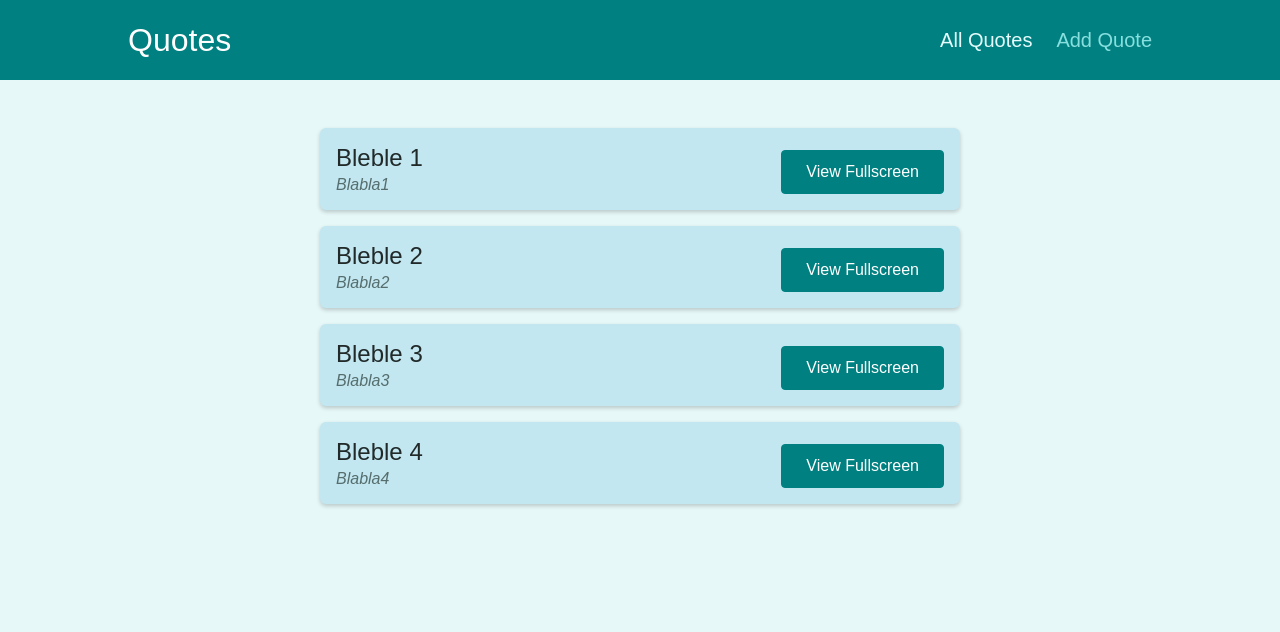
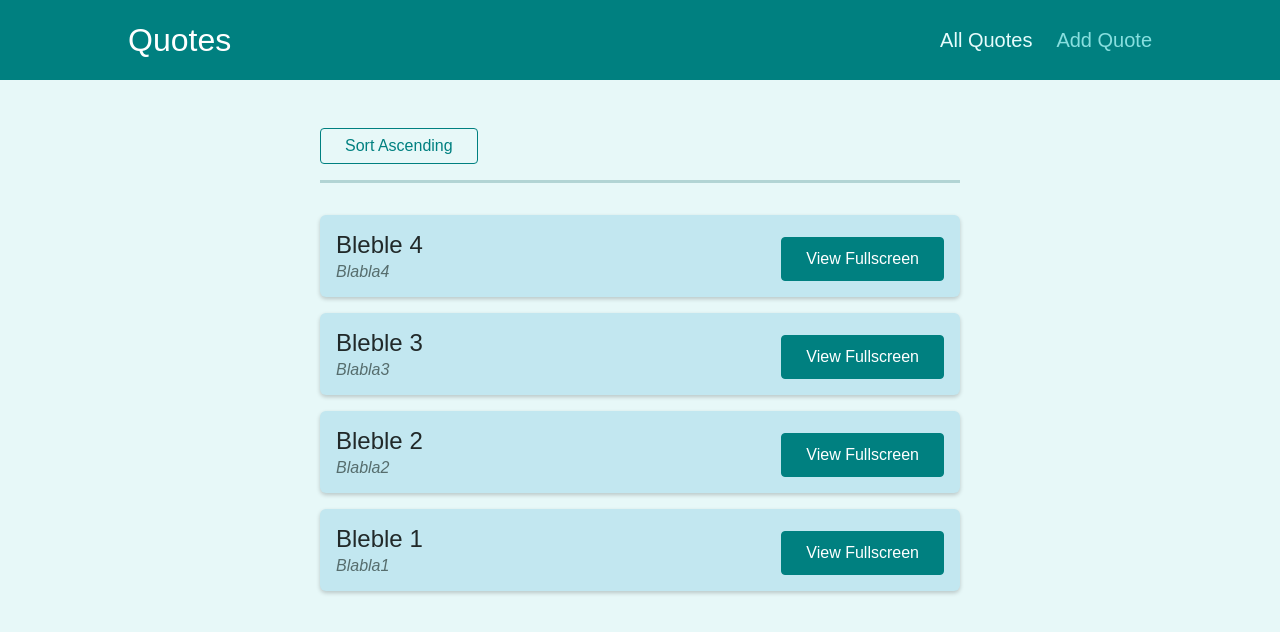
Before and after one commit to amandagpearce/react-router-adv, a React (Create React App) app: page /quotes in a window 1280 px wide. Shown: the top 632 px of the page. Built offline with nearby package versions, Linux system fonts and the light colour scheme.

Commit message:
added sorting + link to comments

```diff
--- a/src/components/quotes/QuoteForm.js
+++ b/src/components/quotes/QuoteForm.js
@@ -1,12 +1,15 @@
-import { useRef } from 'react';
+import { Fragment, useRef, useState } from 'react';
 
 import Card from './../UI/Card';
 import LoadingSpinner from './../UI/LoadingSpinner';
 import classes from './QuoteForm.module.css';
 
+import { Prompt } from 'react-router-dom';
+
 const QuoteForm = (props) => {
   const authorInputRef = useRef();
   const textInputRef = useRef();
+  const [isEntering, setIsEntering] = useState(false);
 
   function submitFormHandler(event) {
     event.preventDefault();
@@ -19,7 +22,18 @@ const QuoteForm = (props) => {
     props.onAddQuote({ author: enteredAuthor, text: enteredText });
   }
 
+  const formFocusedHandler = () => {
+    setIsEntering(true);
+  }
+
+  const finishedEnteringHandler = () => {
+    setIsEntering(false);
+  }
+
   return (
+    <Fragment>
+      {/* prompting the user in case he does some work in the form but tries to leave the page */}
+    <Prompt when={isEntering} message={(location) => 'Are you sure you want to leave? All your entered data will be lost'}/> {/* the function inside message receives a location of the page we're trying to reach */}
     <Card>
       <form className={classes.form} onSubmit={submitFormHandler}>
         {props.isLoading && (
@@ -30,17 +44,18 @@ const QuoteForm = (props) => {
 
         <div className={classes.control}>
           <label htmlFor='author'>Author</label>
-          <input type='text' id='author' ref={authorInputRef} />
+          <input onFocus={formFocusedHandler} type='text' id='author' ref={authorInputRef} />
         </div>
         <div className={classes.control}>
           <label htmlFor='text'>Text</label>
-          <textarea id='text' rows='5' ref={textInputRef}></textarea>
+          <textarea onFocus={formFocusedHandler} id='text' rows='5' ref={textInputRef}></textarea>
         </div>
         <div className={classes.actions}>
-          <button className='btn'>Add Quote</button>
+          <button onClick={finishedEnteringHandler} className='btn'>Add Quote</button>
         </div>
       </form>
     </Card>
+    </Fragment>
   );
 };
 
--- a/src/components/quotes/QuoteList.js
+++ b/src/components/quotes/QuoteList.js
@@ -3,11 +3,41 @@ import { Fragment } from 'react';
 import QuoteItem from './QuoteItem';
 import classes from './QuoteList.module.css';
 
+import { useHistory, useLocation } from 'react-router-dom';
+
+const sortQuotes = (quotes, ascending) => { // sorting the quotes by id
+  return quotes.sort((quoteA, quoteB) => {
+    if (ascending) {
+      return quoteA.id > quoteB.id ? 1 : -1;
+    } else {
+      return quoteA.id < quoteB.id ? 1 : -1;
+    }
+  });
+};
+
 const QuoteList = (props) => {
+  const history = useHistory();
+  const location = useLocation();
+
+  const queryParams = new URLSearchParams( // default JS constructor function
+    location.search
+  );
+
+  const isSortingAcending = queryParams.get('sort') === 'asc';
+
+  const sortedQuotes = sortQuotes(props.quotes, isSortingAcending);
+
+  const changeSortingHandler = () => {
+    history.push('/quotes?sort=' + (isSortingAcending ? 'desc' : 'asc')); // adding a query param to be then read and acted upon
+  }
+
   return (
     <Fragment>
+      <div className={classes.sorting}>
+        <button onClick={changeSortingHandler}>Sort {isSortingAcending ? 'Descending' : 'Ascending'}</button>
+      </div>
       <ul className={classes.list}>
-        {props.quotes.map((quote) => (
+        {sortedQuotes.map((quote) => (
           <QuoteItem
             key={quote.id}
             id={quote.id}
--- a/src/pages/QuoteDetail.js
+++ b/src/pages/QuoteDetail.js
@@ -1,5 +1,5 @@
 import React from 'react';
-import { Route, useParams } from 'react-router-dom';
+import { Link, Route, useParams } from 'react-router-dom';
 import Comments from './../components/comments/Comments';
 import HighlightedQuote from '../components/quotes/HighlightedQuote';
 
@@ -25,6 +25,12 @@ const QuoteDetail = () => {
 
             <HighlightedQuote text={quote.text} author={quote.author} />
 
+            <Route path={`/quotes/${params.quoteId}`} exact>
+                <div className='centered'>
+                    <Link className='btn--flat' to={`/quotes/${params.quoteId}/comments`}>Load comments</Link>
+                </div>
+            </Route>
+
             <Route path={`/quotes/${params.quoteId}/comments`}> {/* nested dynamic route */}
                 {/* path could also be "path='/quotes/:quoteId/comments" */}
                 <Comments />
```
